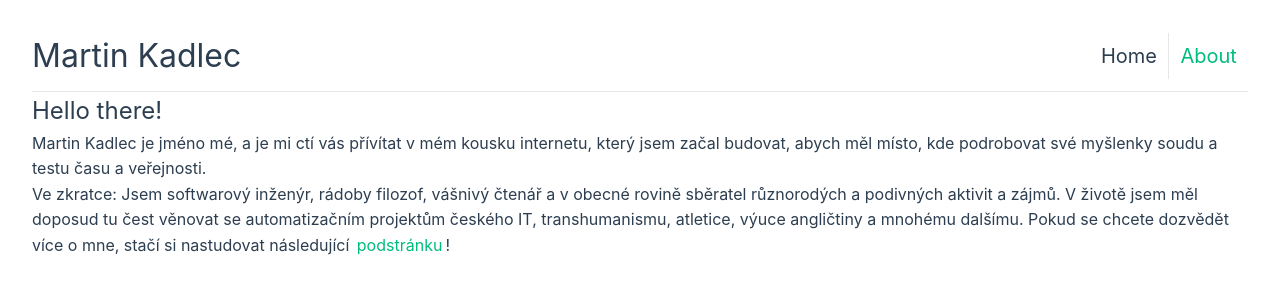
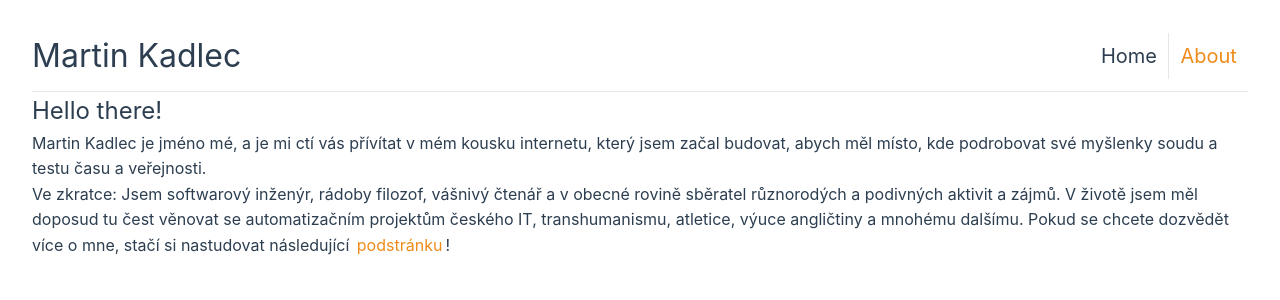
Before and after one commit to R4tmax/R4tmax.github.io, a Vue app: page / in a window 1280 px wide. Shown: the top 300 px of the page. Built offline with nearby package versions, Linux system fonts and the light colour scheme.

Commit message:
Update accent colors+expand variables for base.css

```diff
--- a/src/assets/base.css
+++ b/src/assets/base.css
@@ -19,6 +19,9 @@
   --vt-c-text-light-2: rgba(60, 60, 60, 0.66);
   --vt-c-text-dark-1: var(--vt-c-white);
   --vt-c-text-dark-2: rgba(235, 235, 235, 0.64);
+
+  --vt-c-text-accent-1: rgba(236, 128, 3, 0.911);
+  --vt-background-higligher-1: rgba(165, 90, 3, 0.911);
 }
 
 /* semantic color variables for this project */
@@ -32,6 +35,9 @@
 
   --color-heading: var(--vt-c-text-light-1);
   --color-text: var(--vt-c-text-light-1);
+
+  --color-text-accent: var(--vt-c-text-accent-1);
+  --color-text-highligher: var(--vt-background-higlighter-1)
 
   --section-gap: 160px;
 }
--- a/src/assets/main.css
+++ b/src/assets/main.css
@@ -40,16 +40,15 @@ nav a:first-of-type {
   font-weight: normal;
 }
 
-a,
-.green {
+a {
   text-decoration: none;
-  color: hsla(160, 100%, 37%, 1);
+  color: var(--color-text-accent);
   transition: 0.4s;
   padding: 3px;
 }
 
 @media (hover: hover) {
   a:hover {
-    background-color: hsla(160, 100%, 37%, 0.2);
+    background-color:rgba(175, 95, 4, 0.39);
   }
 }
```
Also changed, not shown: 1 other file (tests, documents, lock files or other folders).
